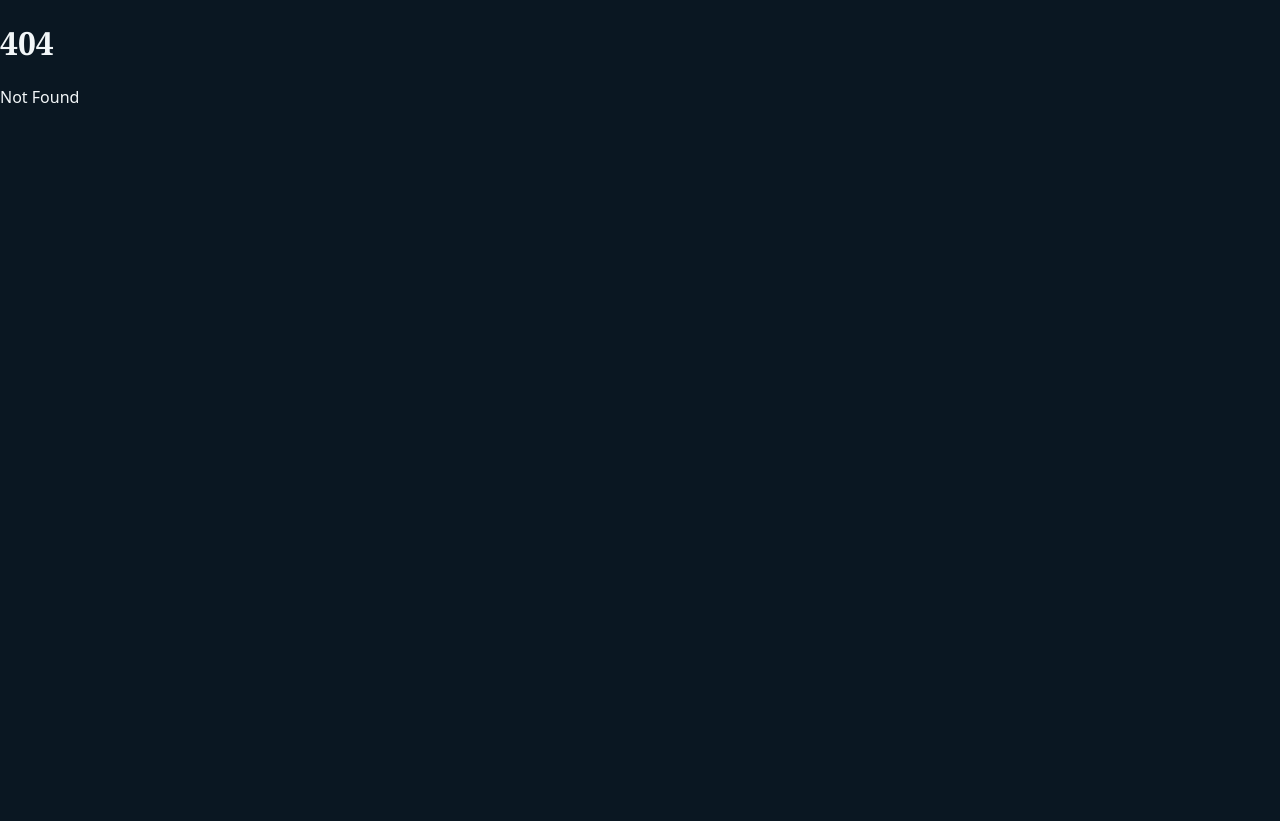
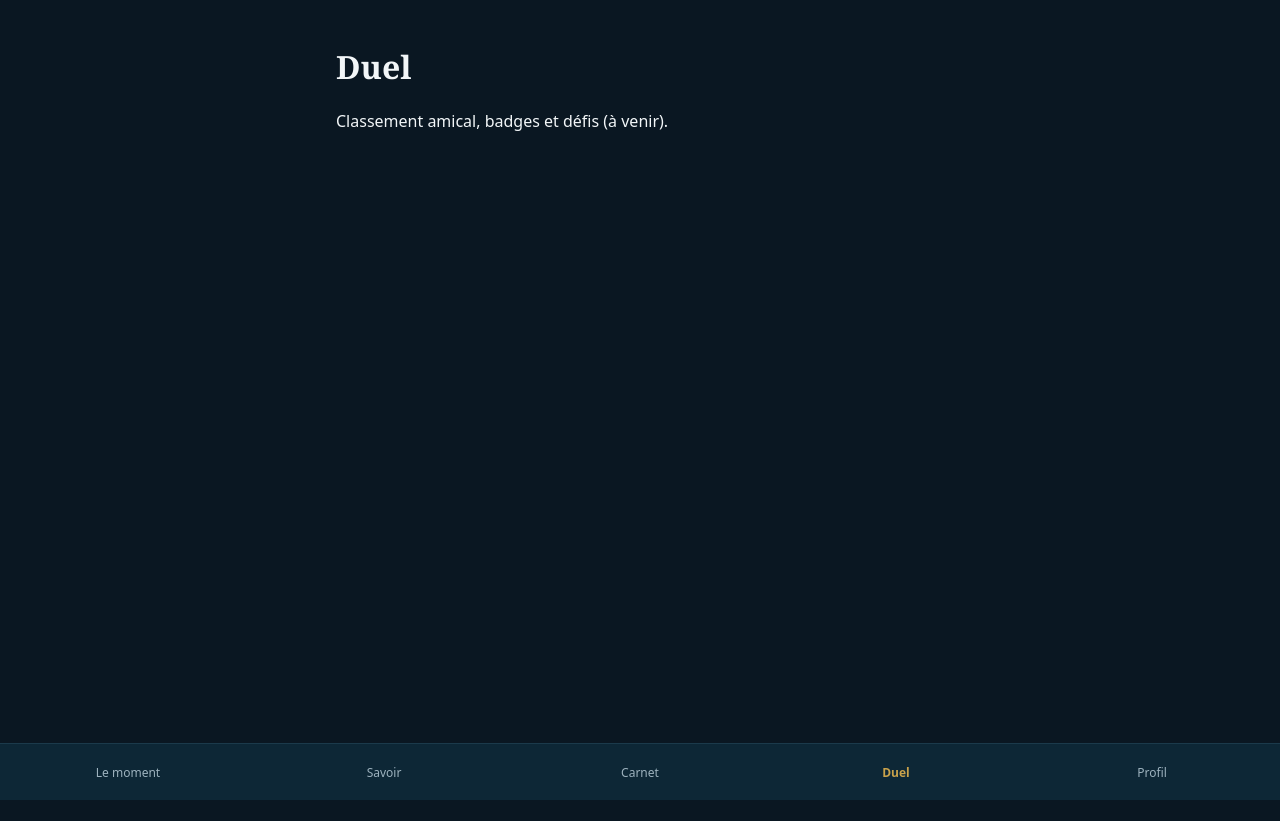
Before and after one commit to clementpep/yeu-bar-fishing, a SvelteKit app: page /duel in a window 1280 px wide. Before the commit this address had no page. After the commit the page ends 800 px from the top, so only its background shows below. Built offline with nearby package versions, Linux system fonts and the light colour scheme.

Commit message:
feat(shell): navigation par onglets + safe areas iOS + pages placeholder

```diff
--- a/src/app.html
+++ b/src/app.html
@@ -2,8 +2,10 @@
 <html lang="en">
 	<head>
 		<meta charset="utf-8" />
-		<meta name="viewport" content="width=device-width, initial-scale=1" />
-		<meta name="text-scale" content="scale" />
+		<meta name="viewport" content="width=device-width, initial-scale=1, viewport-fit=cover" />
+		<meta name="theme-color" content="#0A1722" />
+		<meta name="apple-mobile-web-app-capable" content="yes" />
+		<meta name="apple-mobile-web-app-status-bar-style" content="black-translucent" />
 		%sveltekit.head%
 	</head>
 	<body data-sveltekit-preload-data="hover">
--- /dev/null
+++ b/src/lib/components/ui/TabBar.svelte
@@ -0,0 +1,48 @@
+<script lang="ts">
+  import { page } from '$app/stores';
+  const tabs = [
+    { href: '/', label: 'Le moment' },
+    { href: '/savoir', label: 'Savoir' },
+    { href: '/carnet', label: 'Carnet' },
+    { href: '/duel', label: 'Duel' },
+    { href: '/profil', label: 'Profil' }
+  ];
+  const isActive = (href: string, path: string) =>
+    href === '/' ? path === '/' : path.startsWith(href);
+</script>
+
+<nav class="tabbar">
+  {#each tabs as tab}
+    <a
+      href={tab.href}
+      class="tab"
+      aria-current={isActive(tab.href, $page.url.pathname) ? 'page' : undefined}
+    >
+      {tab.label}
+    </a>
+  {/each}
+</nav>
+
+<style>
+  .tabbar {
+    position: fixed;
+    bottom: 0; left: 0; right: 0;
+    display: flex;
+    justify-content: space-around;
+    background: color-mix(in srgb, var(--color-marine) 92%, black);
+    border-top: 1px solid var(--color-slate);
+    padding-bottom: env(safe-area-inset-bottom);
+    z-index: 10;
+  }
+  .tab {
+    flex: 1;
+    min-height: 56px;
+    display: flex;
+    align-items: center;
+    justify-content: center;
+    font-size: 12px;
+    color: var(--color-text-muted);
+    text-decoration: none;
+  }
+  .tab[aria-current='page'] { color: var(--color-brass); font-weight: 600; }
+</style>
--- a/src/routes/+layout.svelte
+++ b/src/routes/+layout.svelte
@@ -1,12 +1,21 @@
 <script lang="ts">
-	import favicon from '$lib/assets/favicon.svg';
 	import '../app.css';
-
-	let { children } = $props();
+	import TabBar from '$lib/components/ui/TabBar.svelte';
+	let { children }: { children?: any } = $props();
 </script>
 
-<svelte:head>
-	<link rel="icon" href={favicon} />
-</svelte:head>
+<div class="app-shell">
+	<main>{@render children?.()}</main>
+	<TabBar />
+</div>
 
-{@render children()}
+<style>
+	.app-shell { min-height: 100dvh; }
+	main {
+		padding: var(--space-6) var(--space-4);
+		padding-top: max(var(--space-6), env(safe-area-inset-top));
+		padding-bottom: calc(64px + env(safe-area-inset-bottom));
+		max-width: 640px;
+		margin: 0 auto;
+	}
+</style>
--- a/src/routes/+page.svelte
+++ b/src/routes/+page.svelte
@@ -1,2 +1,2 @@
-<h1>Welcome to SvelteKit</h1>
-<p>Visit <a href="https://svelte.dev/docs/kit">svelte.dev/docs/kit</a> to read the documentation</p>
+<h1>Le moment</h1>
+<p>Conditions de pêche du jour — île d'Yeu (à venir).</p>
--- /dev/null
+++ b/src/routes/carnet/+page.svelte
@@ -0,0 +1,2 @@
+<h1>Carnet</h1>
+<p>Vos prises et records (à venir).</p>
--- /dev/null
+++ b/src/routes/duel/+page.svelte
@@ -0,0 +1,2 @@
+<h1>Duel</h1>
+<p>Classement amical, badges et défis (à venir).</p>
--- /dev/null
+++ b/src/routes/profil/+page.svelte
@@ -0,0 +1,2 @@
+<h1>Profil</h1>
+<p>Compte et réglages (à venir).</p>
--- /dev/null
+++ b/src/routes/savoir/+page.svelte
@@ -0,0 +1,2 @@
+<h1>Savoir</h1>
+<p>Techniques, stratégies et réglementation (à venir).</p>
```
Also changed, not shown: 1 other file (tests, documents, lock files or other folders).
